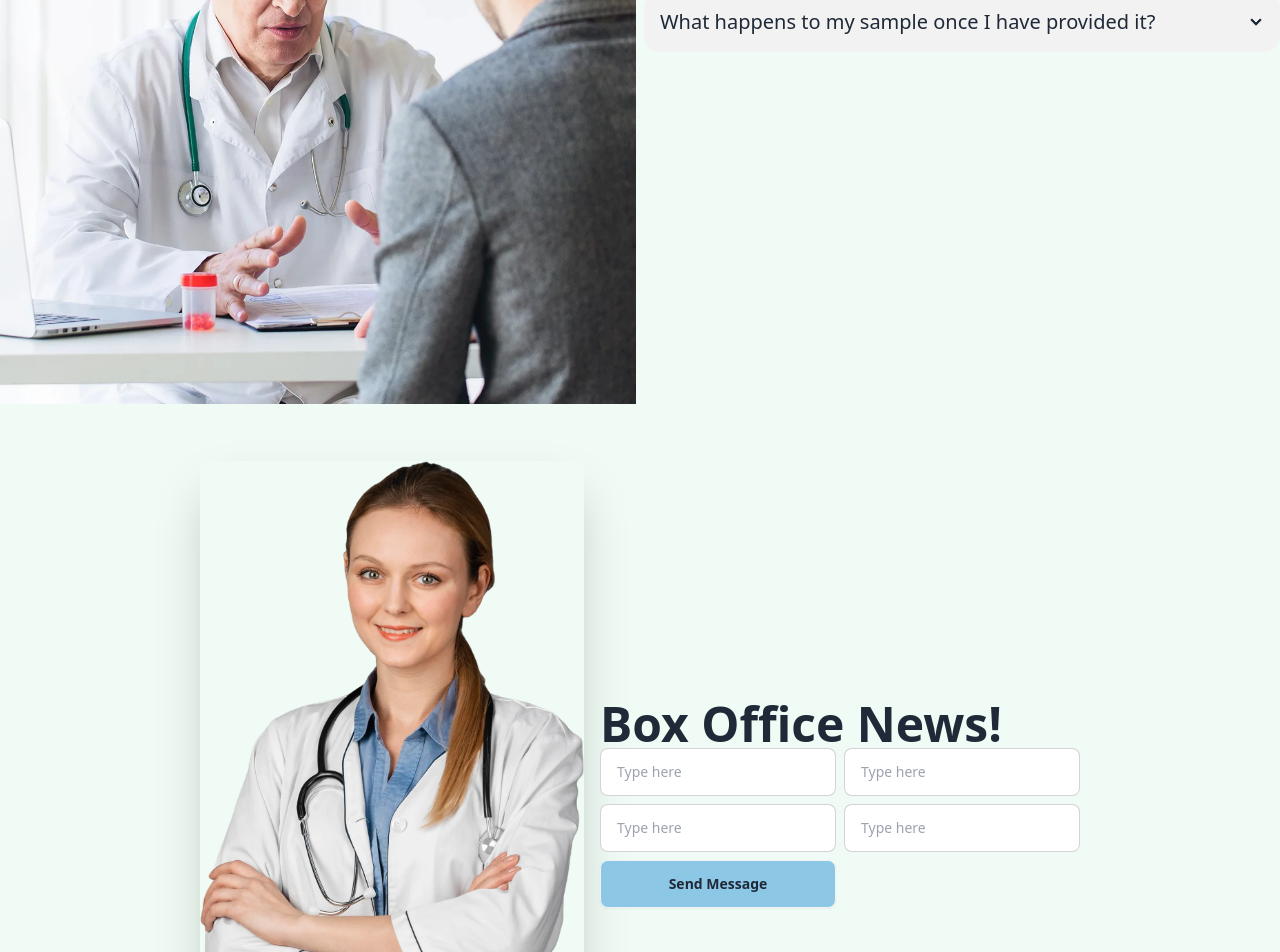
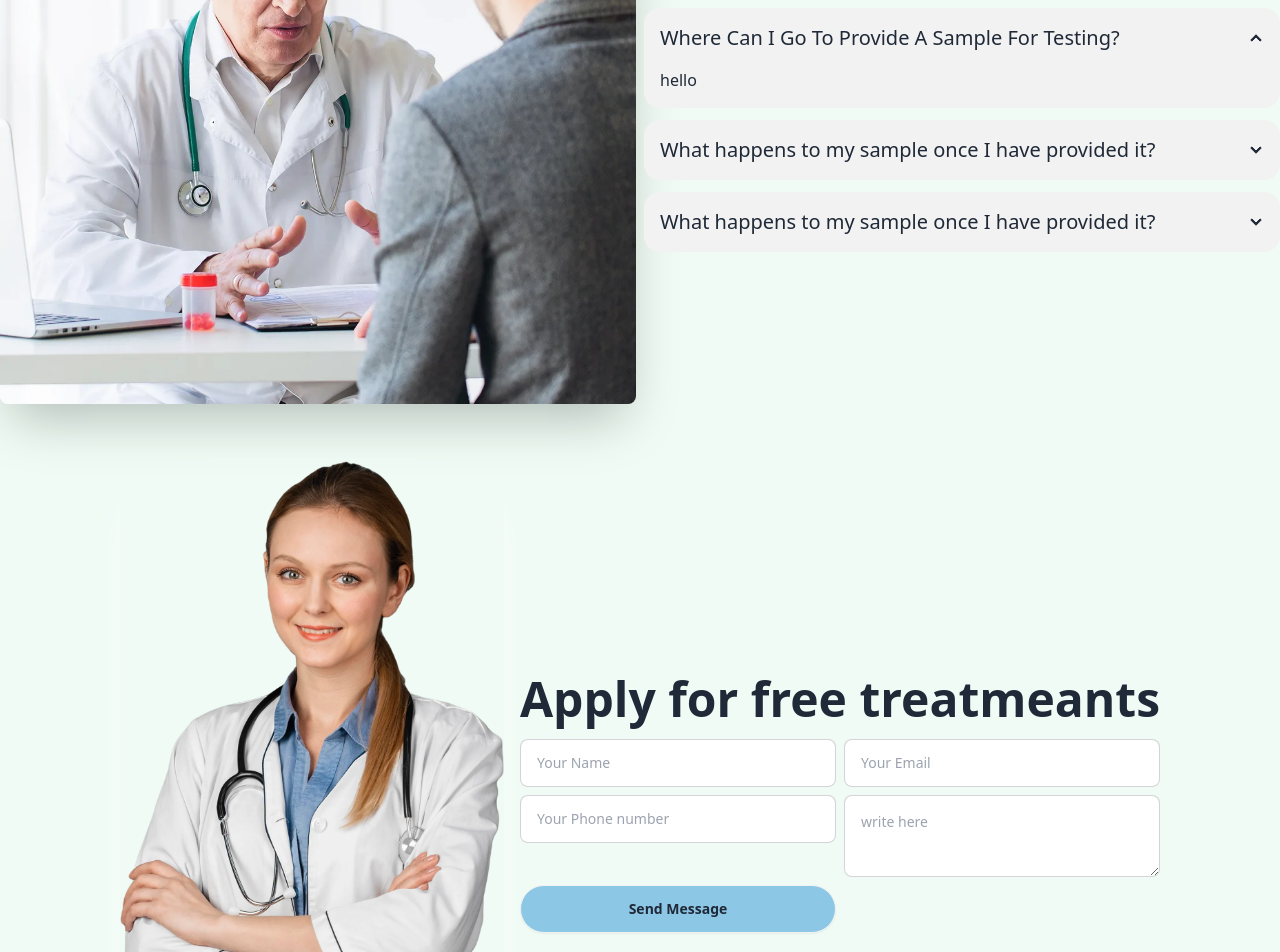
Before and after one commit to rabiulkhan7224/medicamps-client, a React (Vite) app: page / in a window 1280 px wide. Shown: the part 840-1792 px from the top of the page. Built offline with nearby package versions, Linux system fonts and the light colour scheme; no server answers.

Commit message:
style change button

```diff
--- a/src/Components/CampsCard.jsx
+++ b/src/Components/CampsCard.jsx
@@ -46,7 +46,7 @@ const CampsCard = ({ camp }) => {
         <div className="card-actions mt-4">
           <Link
             to={`/camps/${camp._id}`}
-            className="btn bg-accentcolor btn-block"
+            className="btn rounded-3xl bg-secondarycolor "
           >
             Details
           </Link>
--- a/src/Page/Home/FQA.jsx
+++ b/src/Page/Home/FQA.jsx
@@ -1,20 +1,18 @@
-import { useState } from 'react';
-import faqimg from '../../assets/faq.webp'
+import faqimg from '../../assets/faq.webp';
 const FQA = () => {
-    const [mous,setMous]=useState(false)
     return (
         <div className='grid md:grid-cols-2 gap-2'>
             <div>
-        <img src={faqimg} alt="faq" />
+        <img src={faqimg} className='w-full rounded-lg shadow-2xl' alt="faq" />
             </div>
 
-            <div>
+            <div className='flex flex-col items-center justify-center space-y-3 '>
             <div><p> <span className='bg-secondarycolor text-blue-600 p-1 rounded-sm ' >COMMON QUERIES</span></p></div>
                 <h1 className='text-2xl md:text-4xl font-bold'>Asked Questions</h1>
             <div className="collapse collapse-arrow bg-base-200">
                 <input type="radio" name="my-accordion-2" defaultChecked />
                 <div className="collapse-title text-xl font-medium">Where Can I Go To Provide A Sample For Testing?</div>
-                <div className="collapse-content bg-secondarycolor">
+                <div className="collapse-content ">
                     <p>hello</p>
                 </div>
             </div>
--- a/src/Page/Home/FreeTeatmeants.jsx
+++ b/src/Page/Home/FreeTeatmeants.jsx
@@ -8,26 +8,25 @@ const FreeTeatmeants = () => {
                 <div className="hero-content flex-col lg:flex-row">
                     <img
                         src={doctor}
-                        className="max-w-sm rounded-lg shadow-2xl" />
+                        className="max-w-sm rounded-lg shadow-2xl shadow-white hover:shadow-primarycolor  " />
                     <div>
-                        <h1 className="text-5xl font-bold">Box Office News!</h1>
-                        <form className='grid md:grid-cols-2 gap-2'>
+                        <h1 className="text-5xl font-bold">Apply for free treatmeants</h1>
+                        <form className='grid md:grid-cols-2 gap-2 mt-4'>
                             <input
                                 type="text"
-                                placeholder="Type here"
+                                placeholder="Your Name"
                                 className="input input-bordered input-md w-full max-w-xs" />
                             <input
-                                type="text"
-                                placeholder="Type here"
+                                type="email"
+                                placeholder="Your Email"
                                 className="input input-bordered input-md w-full max-w-xs" />
                             <input
-                                type="text"
-                                placeholder="Type here"
+                                type="number"
+                                placeholder="Your Phone number"
                                 className="input input-bordered input-md w-full max-w-xs" />
-                            <input
-                                type="text"
-                                placeholder="Type here"
-                                className="input input-bordered input-md w-full max-w-xs" />
+                            <textarea
+                                placeholder="write here"
+                                className="textarea textarea-bordered textarea-md w-full max-w-xs"></textarea>
                             <input className="btn bg-secondarycolor" type="submit" value="Send Message" />
                         </form>
 
--- a/src/index.css
+++ b/src/index.css
@@ -1,3 +1,6 @@
 @tailwind base;
 @tailwind components;
 @tailwind utilities;
+.btn{border-radius: 30px;
+
+}
```
Also changed, not shown: src/Page/Home/Home.jsx (line endings or trailing spaces).
